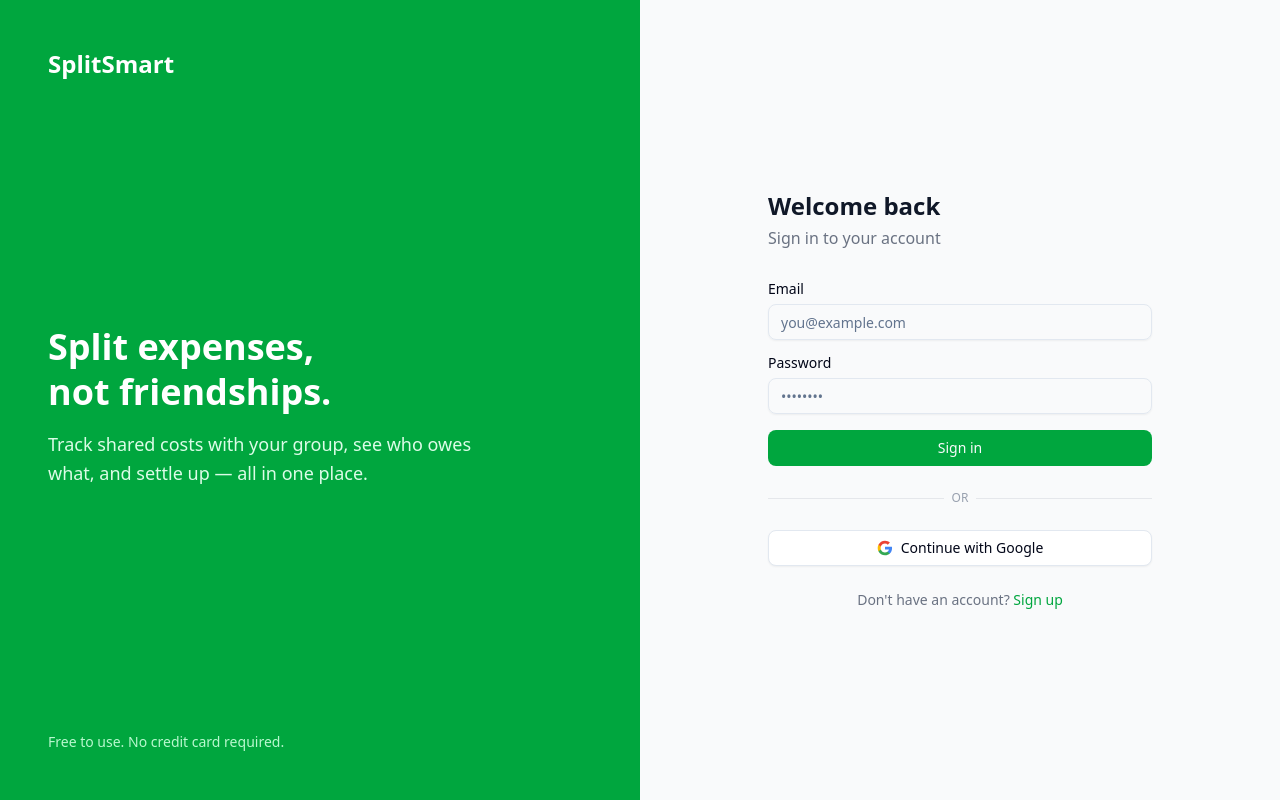
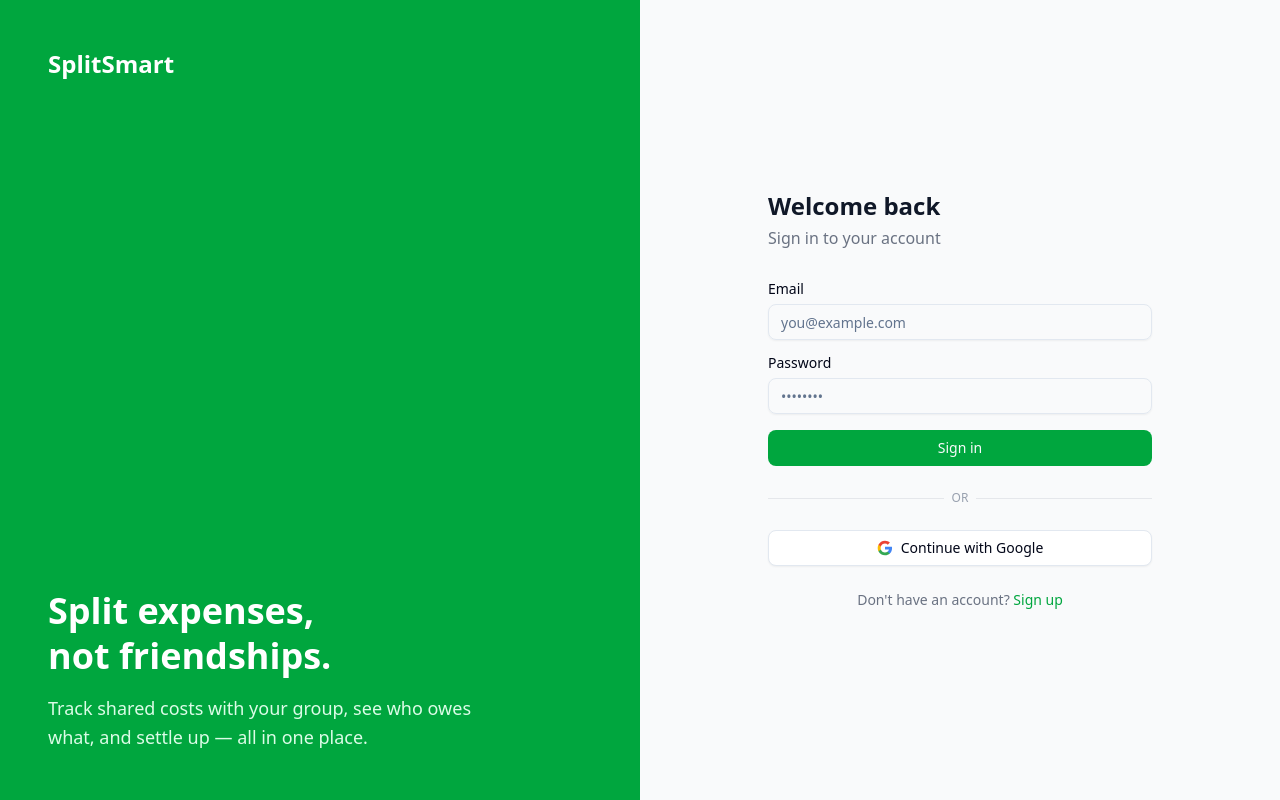
Before and after one commit to danmengo/splitsmart, a Next.js app: page /login in a window 1280 px wide. Built offline with nearby package versions, Linux system fonts and the light colour scheme.

Commit message:
feat: changed landing page

```diff
--- a/src/app/login/page.tsx
+++ b/src/app/login/page.tsx
@@ -59,7 +59,6 @@ export default function LoginPage() {
             Track shared costs with your group, see who owes what, and settle up — all in one place.
           </p>
         </div>
-        <p className="text-green-200 text-sm">Free to use. No credit card required.</p>
       </div>
 
       {/* Right panel — form */}
@@ -122,10 +121,10 @@ export default function LoginPage() {
             onClick={handleGoogleLogin}
           >
             <svg className="w-4 h-4" viewBox="0 0 24 24">
-              <path fill="#4285F4" d="M22.56 12.25c0-.78-.07-1.53-.2-2.25H12v4.26h5.92c-.26 1.37-1.04 2.53-2.21 3.31v2.77h3.57c2.08-1.92 3.28-4.74 3.28-8.09z"/>
-              <path fill="#34A853" d="M12 23c2.97 0 5.46-.98 7.28-2.66l-3.57-2.77c-.98.66-2.23 1.06-3.71 1.06-2.86 0-5.29-1.93-6.16-4.53H2.18v2.84C3.99 20.53 7.7 23 12 23z"/>
-              <path fill="#FBBC05" d="M5.84 14.09c-.22-.66-.35-1.36-.35-2.09s.13-1.43.35-2.09V7.07H2.18C1.43 8.55 1 10.22 1 12s.43 3.45 1.18 4.93l3.66-2.84z"/>
-              <path fill="#EA4335" d="M12 5.38c1.62 0 3.06.56 4.21 1.64l3.15-3.15C17.45 2.09 14.97 1 12 1 7.7 1 3.99 3.47 2.18 7.07l3.66 2.84c.87-2.6 3.3-4.53 6.16-4.53z"/>
+              <path fill="#4285F4" d="M22.56 12.25c0-.78-.07-1.53-.2-2.25H12v4.26h5.92c-.26 1.37-1.04 2.53-2.21 3.31v2.77h3.57c2.08-1.92 3.28-4.74 3.28-8.09z" />
+              <path fill="#34A853" d="M12 23c2.97 0 5.46-.98 7.28-2.66l-3.57-2.77c-.98.66-2.23 1.06-3.71 1.06-2.86 0-5.29-1.93-6.16-4.53H2.18v2.84C3.99 20.53 7.7 23 12 23z" />
+              <path fill="#FBBC05" d="M5.84 14.09c-.22-.66-.35-1.36-.35-2.09s.13-1.43.35-2.09V7.07H2.18C1.43 8.55 1 10.22 1 12s.43 3.45 1.18 4.93l3.66-2.84z" />
+              <path fill="#EA4335" d="M12 5.38c1.62 0 3.06.56 4.21 1.64l3.15-3.15C17.45 2.09 14.97 1 12 1 7.7 1 3.99 3.47 2.18 7.07l3.66 2.84c.87-2.6 3.3-4.53 6.16-4.53z" />
             </svg>
             Continue with Google
           </Button>
```
